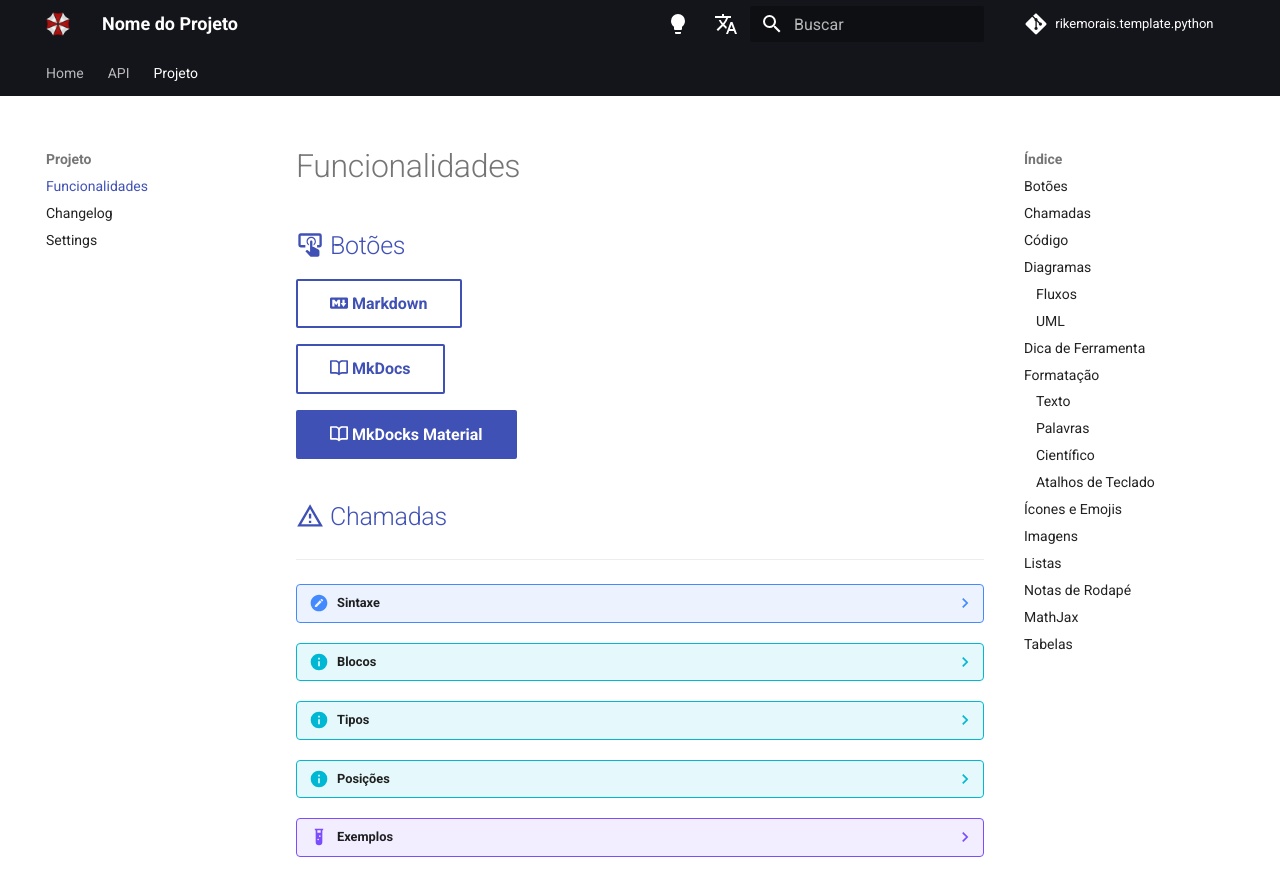
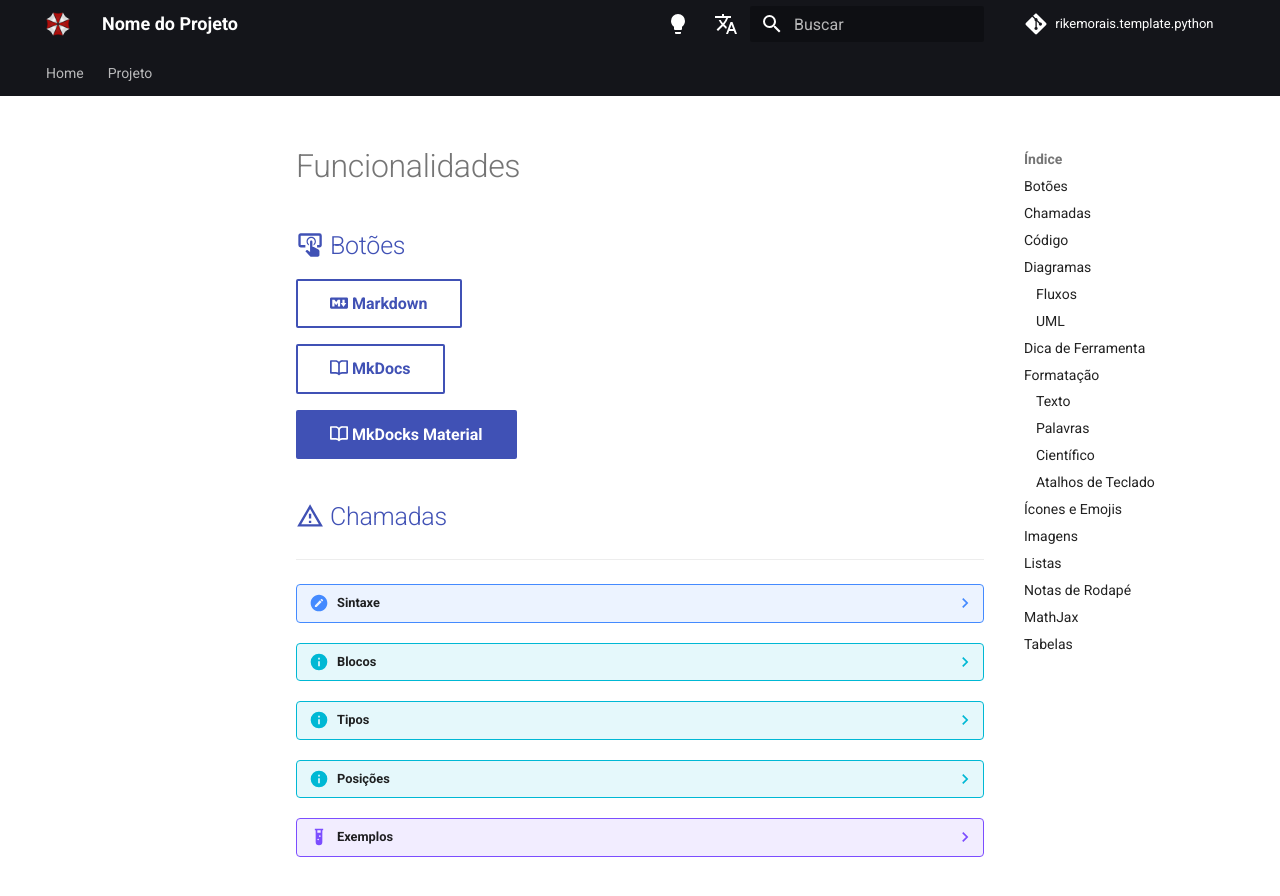
Before and after one commit to rikemorais/rikemorais.template.python, an MkDocs documentation site: the page built from docs/Projeto/funcionalidades.md, in a window 1280 px wide and 900 px high. Shown: the top 896 px of the window. Built offline with MkDocs 1.6.1 and Material for MkDocs 9.7.7, drawn with Linux system fonts in a browser that asks for light colours; comment, search, counter and statistics services are not loaded; part of the change alters nothing that is shown.

```diff
--- a/mkdocs.yml
+++ b/mkdocs.yml
@@ -13,6 +13,7 @@ edit_uri: tree/main/docs
 theme:
   features:
     - navigation.tabs
+    - navigation.top
     - content.code.annotate
   name: material
   language: pt-BR
@@ -83,3 +84,8 @@ extra:
     - name: EN
       link: /en/
       lang: en
+
+nav:
+  - Home: index.md
+  - Projeto:
+    - Funcionalidades: markdown/funcionalidades.md
```
